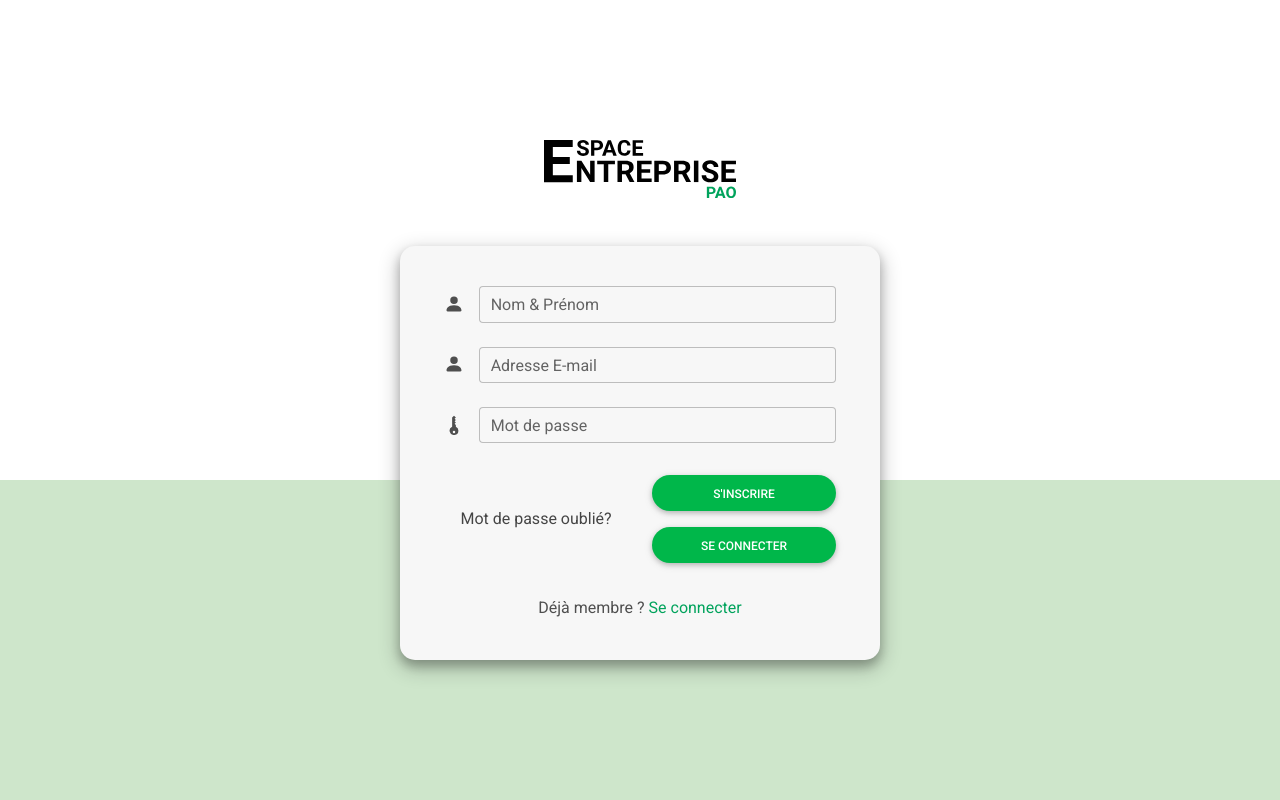
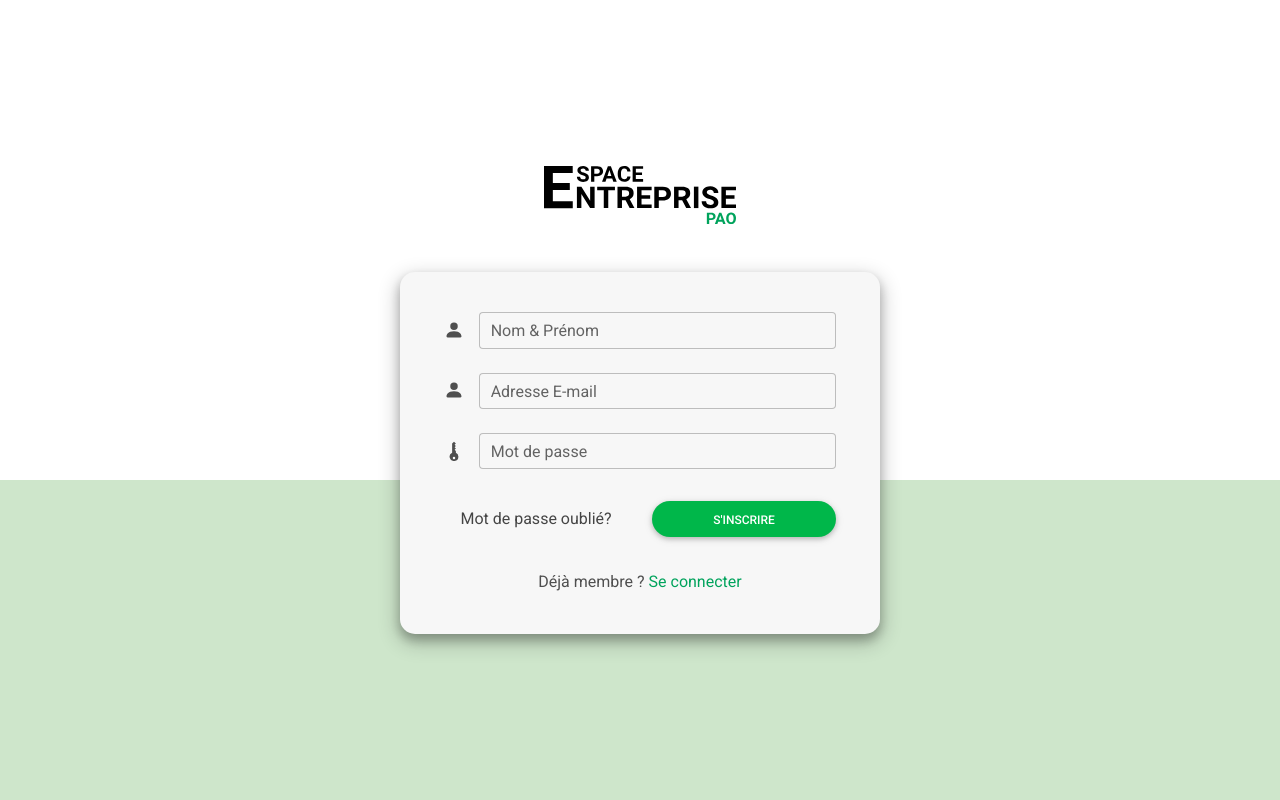
Before and after one commit to cpnv-mediamatique/espace-pao-prog-marie-gianni-nathanael, a PHP site: page /espace-pao/register.php in a window 1280 px wide. Run offline with PHP 8.4, Linux system fonts and the light colour scheme; some libraries are stand-ins or nearby versions.

Commit message:
supp connecte

```diff
--- a/register.php
+++ b/register.php
@@ -92,8 +92,6 @@
                                 <div class="col">
                                     <a href="login.php">
                                     <button type="submit" class="btn btn-success btn-block mb-3 btn-rounded">S'inscrire</button>
-                                    <button type="submit" class="btn btn-success btn-block mb-3 btn-rounded">Se
-                                        connecter</button>
                                     </a>
                                 </div>
 
```
